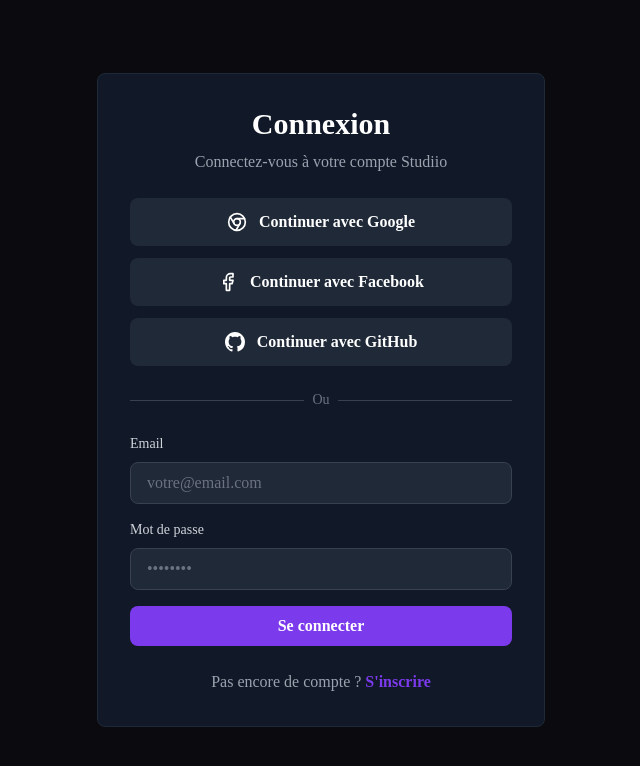
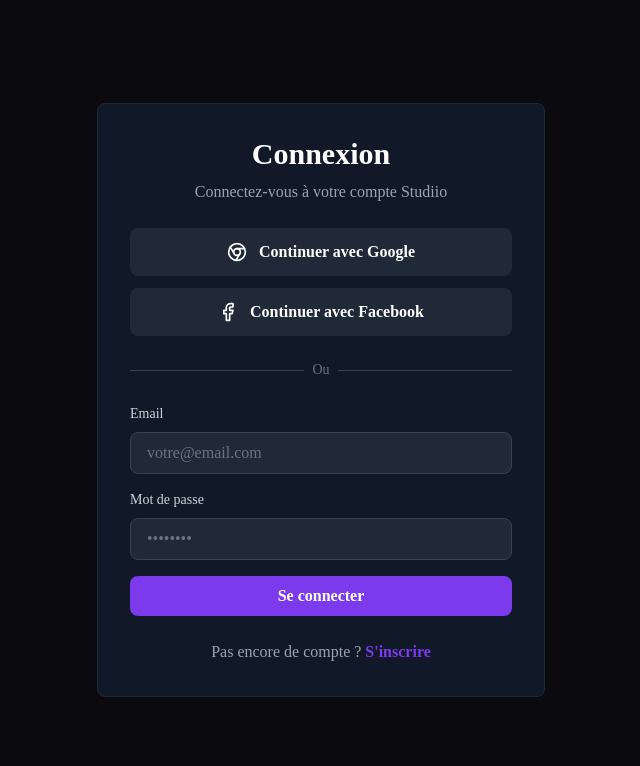
Before and after one commit to sambassi/studiio-v3, a Next.js app: page /auth/login in a window 1280 px wide. Shown: the top 766 px of the page, without its empty margins (319-959 px from the left). Built offline with nearby package versions, Linux system fonts and the light colour scheme.

Commit message:
Add functional login form with Credentials

```diff
--- a/src/app/auth/login/page.tsx
+++ b/src/app/auth/login/page.tsx
@@ -1,9 +1,42 @@
 'use client';
 
+import { useState } from 'react';
+import { signIn } from 'next-auth/react';
 import Link from 'next/link';
+import { useRouter } from 'next/navigation';
 import { Chrome, Facebook } from 'lucide-react';
 
 export default function LoginPage() {
+  const router = useRouter();
+  const [email, setEmail] = useState('');
+  const [password, setPassword] = useState('');
+  const [error, setError] = useState('');
+  const [loading, setLoading] = useState(false);
+
+  const handleSubmit = async (e: React.FormEvent) => {
+    e.preventDefault();
+    setError('');
+    setLoading(true);
+
+    try {
+      const result = await signIn('credentials', {
+        email,
+        password,
+        redirect: false,
+      });
+
+      if (result?.error) {
+        setError('Email ou mot de passe incorrect');
+      } else {
+        router.push('/dashboard');
+      }
+    } catch {
+      setError('Une erreur est survenue');
+    } finally {
+      setLoading(false);
+    }
+  };
+
   return (
     <div className="min-h-screen bg-studiio-dark flex items-center justify-center px-4">
       <div className="w-full max-w-md">
@@ -14,19 +47,19 @@
           </div>
 
           <div className="space-y-3">
-            <button className="w-full flex items-center justify-center gap-3 bg-gray-800 hover:bg-gray-700 text-white font-semibold py-3 rounded-lg transition">
+            <button
+              onClick={() => signIn('google', { callbackUrl: '/dashboard' })}
+              className="w-full flex items-center justify-center gap-3 bg-gray-800 hover:bg-gray-700 text-white font-semibold py-3 rounded-lg transition"
+            >
               <Chrome size={20} />
               Continuer avec Google
             </button>
-            <button className="w-full flex items-center justify-center gap-3 bg-gray-800 hover:bg-gray-700 text-white font-semibold py-3 rounded-lg transition">
+            <button
+              onClick={() => signIn('facebook', { callbackUrl: '/dashboard' })}
+              className="w-full flex items-center justify-center gap-3 bg-gray-800 hover:bg-gray-700 text-white font-semibold py-3 rounded-lg transition"
+            >
               <Facebook size={20} />
               Continuer avec Facebook
-            </button>
-            <button className="w-full flex items-center justify-center gap-3 bg-gray-800 hover:bg-gray-700 text-white font-semibold py-3 rounded-lg transition">
-              <svg className="w-5 h-5" fill="currentColor" viewBox="0 0 24 24">
-                <path d="M12 0C5.37 0 0 5.37 0 12c0 5.31 3.435 9.795 8.205 11.385.6.105.825-.255.825-.57 0-.285-.015-1.23-.015-2.235-3.015.555-3.795-.735-4.035-1.41-.135-.345-.72-1.41-1.23-1.695-.42-.225-1.02-.78-.015-.795.945-.015 1.62.87 1.845 1.23 1.08 1.815 2.805 1.305 3.495.99.105-.78.42-1.305.765-1.605-2.67-.3-5.46-1.335-5.46-5.925 0-1.305.465-2.385 1.23-3.225-.12-.3-.54-1.53.12-3.18 0 0 1.005-.315 3.3 1.23.96-.27 1.98-.405 3-.405s2.04.135 3 .405c2.295-1.56 3.3-1.23 3.3-1.23.66 1.65.24 2.88.12 3.18.765.84 1.23 1.905 1.23 3.225 0 4.605-2.805 5.625-5.475 5.925.435.375.81 1.095.81 2.22 0 1.605-.015 2.895-.015 3.3 0 .315.225.69.825.57A12.002 12.002 0 0024 12c0-6.63-5.37-12-12-12z" />
-              </svg>
-              Continuer avec GitHub
             </button>
           </div>
 
@@ -39,17 +72,41 @@
             </div>
           </div>
 
-          <form className="space-y-4">
+          {error && (
+            <div className="bg-red-900/50 border border-red-500 text-red-300 px-4 py-3 rounded-lg text-sm">
+              {error}
+            </div>
+          )}
+
+          <form onSubmit={handleSubmit} className="space-y-4">
             <div>
               <label className="block text-sm font-medium text-gray-300 mb-2">Email</label>
-              <input type="email" className="input-base w-full" placeholder="votre@email.com" />
+              <input
+                type="email"
+                className="input-base w-full"
+                placeholder="votre@email.com"
+                value={email}
+                onChange={(e) => setEmail(e.target.value)}
+                required
+              />
             </div>
             <div>
               <label className="block text-sm font-medium text-gray-300 mb-2">Mot de passe</label>
-              <input type="password" className="input-base w-full" placeholder="••••••••" />
+              <input
+                type="password"
+                className="input-base w-full"
+                placeholder="••••••••"
+                value={password}
+                onChange={(e) => setPassword(e.target.value)}
+                required
+              />
             </div>
-            <button type="submit" className="w-full button-primary">
-              Se connecter
+            <button
+              type="submit"
+              disabled={loading}
+              className="w-full button-primary disabled:opacity-50"
+            >
+              {loading ? 'Connexion...' : 'Se connecter'}
             </button>
           </form>
 
```
